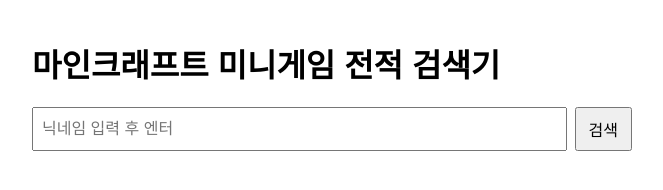
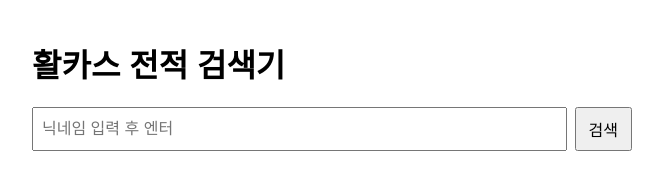
Before and after one commit to okssissakssak/minecraft-stats, a plain HTML site: page index.html in a window 1280 px wide. Shown: the whole page, without its empty margins (308-971 px from the left). Drawn offline with Linux system fonts and the light colour scheme.

Commit message:
활카스로 제목수정

```diff
--- a/index.html
+++ b/index.html
@@ -2,11 +2,11 @@
 <html lang="ko">
 <head>
   <meta charset="UTF-8">
-  <title>마인크래프트 전적 검색기</title>
+  <title>활카스 전적 검색기</title>
   <link rel="stylesheet" href="style.css">
 </head>
 <body>
-  <h1>마인크래프트 미니게임 전적 검색기</h1>
+  <h1>활카스 전적 검색기</h1>
 
   <div class="search-box">
     <input type="text" id="searchInput" placeholder="닉네임 입력 후 엔터">
```
